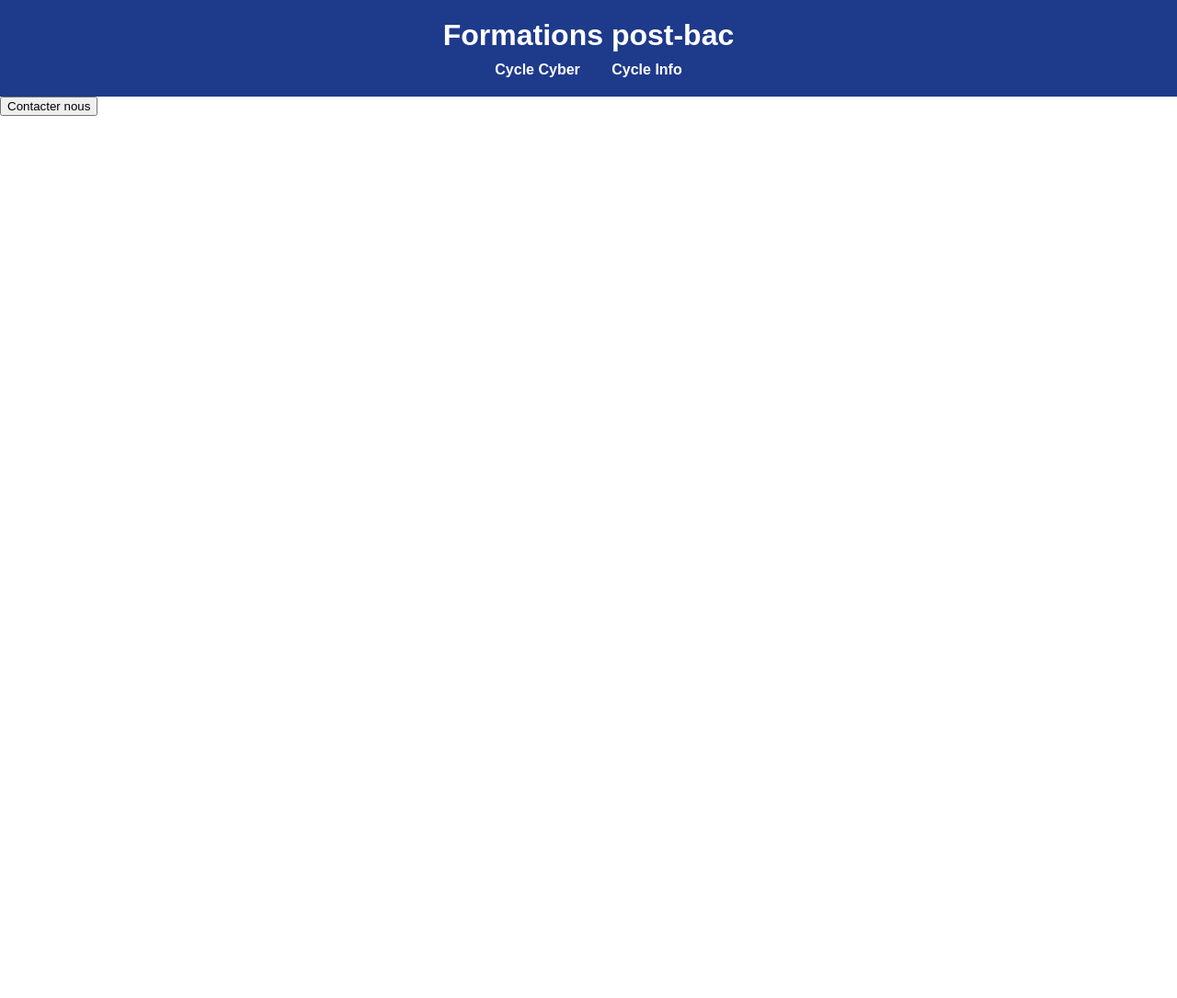
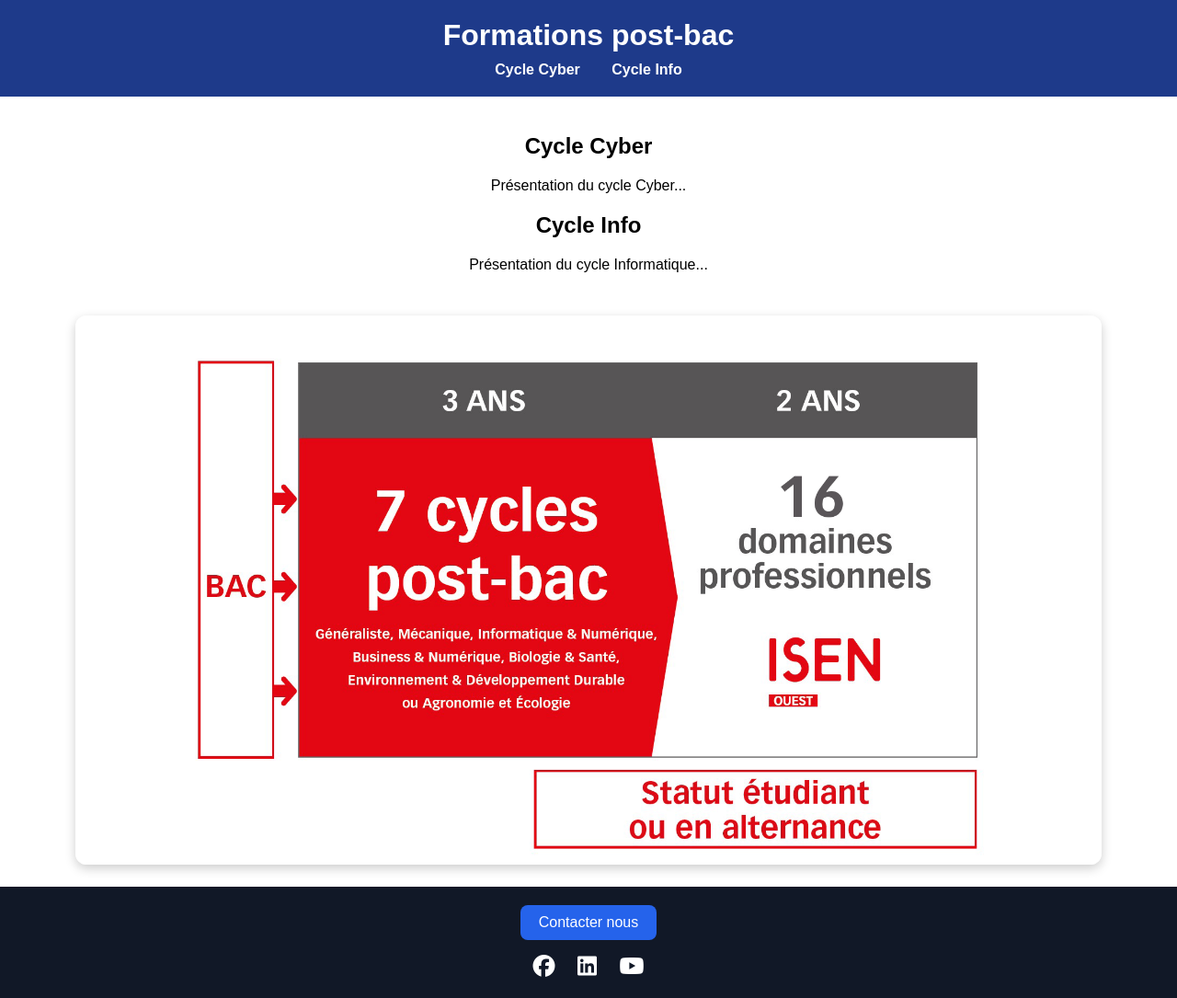
Before and after one commit to Hold2r/TP-ISEN-Ouest--HSU_LEFOLL, a plain HTML site: page postbac.html in a window 1280 px wide. Shown: the whole page at 92% size. Before the commit the page ends 800 px from the top, so only its background shows below. Drawn offline with Linux system fonts and the light colour scheme.

Commit message:
F23 Text_img PB E2

```diff
--- a/postbac.html
+++ b/postbac.html
@@ -4,10 +4,14 @@
   <meta charset="UTF-8">
   <meta name="viewport" content="width=device-width, initial-scale=1.0">
   <title>Formations post-bac</title>
+  <link rel="stylesheet" href="https://cdnjs.cloudflare.com/ajax/libs/font-awesome/6.5.0/css/all.min.css">
   <style>
     body {
       margin: 0;
       font-family: Arial, sans-serif;
+      display: flex;
+      flex-direction: column;
+      min-height: 100vh;
     }
     header {
       background-color: #1e3a8a; /* bleu foncé */
@@ -31,6 +35,50 @@
     nav a:hover {
       text-decoration: underline;
     }
+
+    main {
+      flex: 1;
+      padding: 20px;
+      text-align: center;
+    }
+    main img {
+      max-width: 90%;
+      height: auto;
+      margin-top: 30px;
+      border-radius: 12px;
+      box-shadow: 0 4px 12px rgba(0,0,0,0.2);
+    }
+
+    footer {
+      background-color: #111827; /* gris foncé */
+      color: white;
+      text-align: center;
+      padding: 20px;
+      margin-top: auto;
+    }
+    .contact-btn {
+      background-color: #2563eb;
+      border: none;
+      padding: 10px 20px;
+      color: white;
+      font-size: 1em;
+      border-radius: 8px;
+      cursor: pointer;
+      margin-bottom: 15px;
+      transition: background 0.3s;
+    }
+    .contact-btn:hover {
+      background-color: #1e40af;
+    }
+    .social-icons a {
+      color: white;
+      font-size: 1.5em;
+      margin: 0 10px;
+      transition: color 0.3s;
+    }
+    .social-icons a:hover {
+      color: #2563eb;
+    }
   </style>
 </head>
 <body>
@@ -43,7 +91,22 @@
     </nav>
   </header>
 
-    <footer>
+  <main>
+    <section id="cyber">
+      <h2>Cycle Cyber</h2>
+      <p>Présentation du cycle Cyber...</p>
+    </section>
+
+    <section id="info">
+      <h2>Cycle Info</h2>
+      <p>Présentation du cycle Informatique...</p>
+    </section>
+
+    <!-- Ajout de l'image -->
+    <img src="schema-des-etudes-isen-ouest-32.png" alt="Schéma des études ISEN Ouest">
+  </main>
+
+  <footer>
     <button class="contact-btn">Contacter nous</button>
     <div class="social-icons">
       <a href="https://www.facebook.com" target="_blank"><i class="fab fa-facebook"></i></a>
```
Also changed, not shown: schema-des-etudes-isen-ouest-32.png (added).
